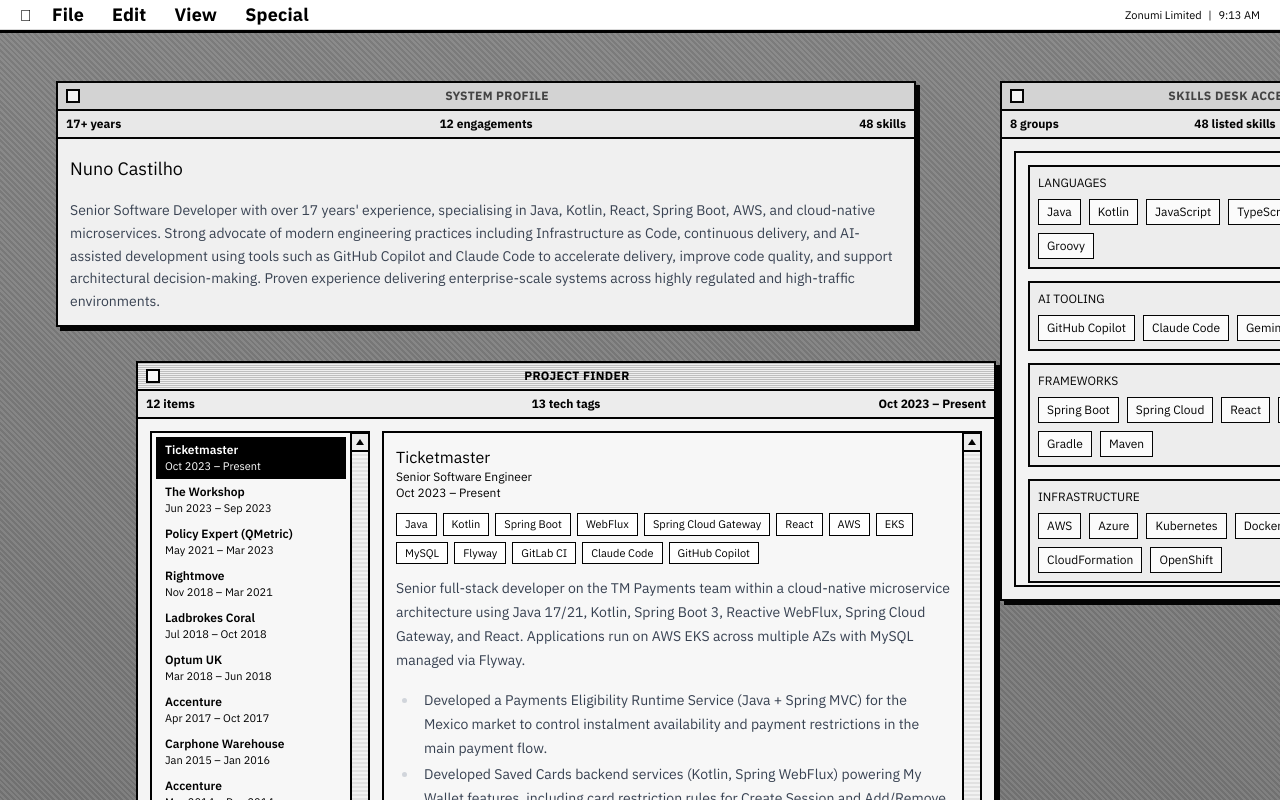
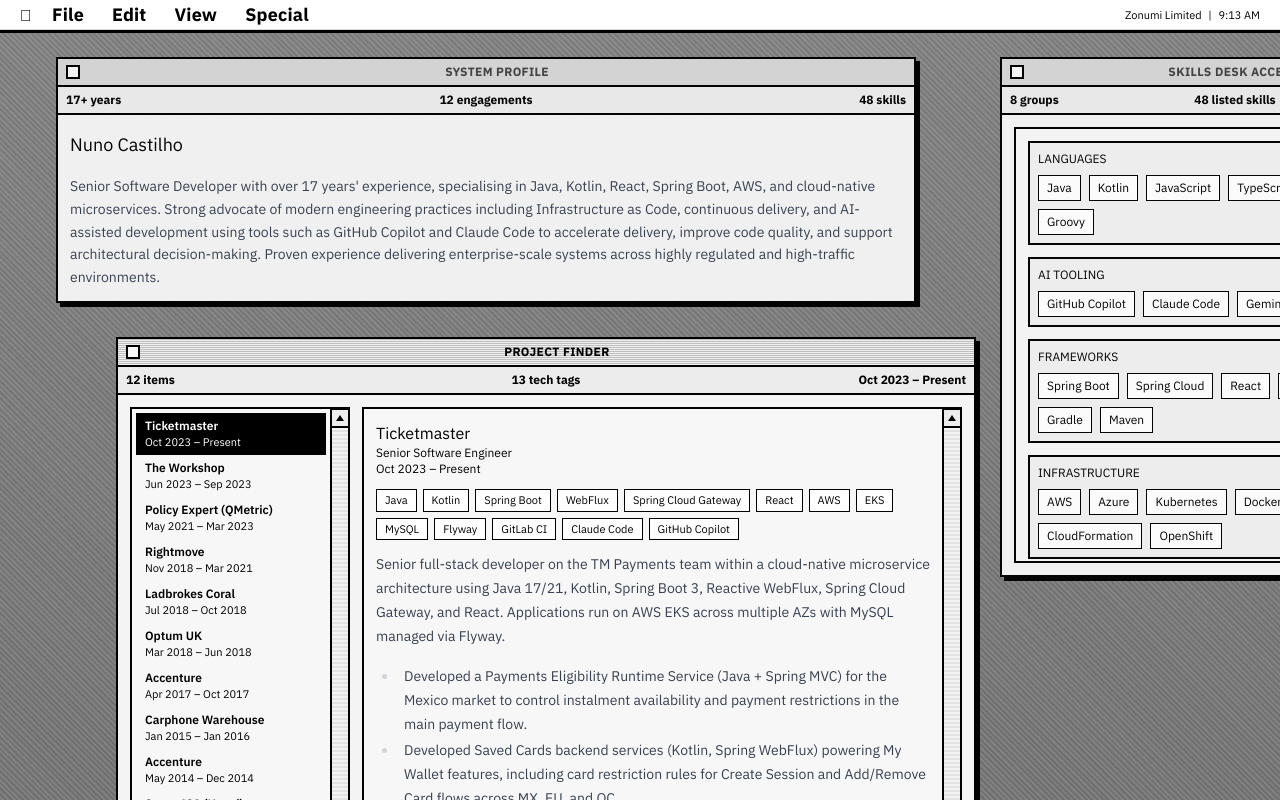
Before and after one commit to zonumi/zonumi-website, a Next.js app: page / in a window 1280 px wide. Shown: the top 800 px of the page. Built offline with nearby package versions, Linux system fonts and the light colour scheme.

Commit message:
style: adjust workspace window chrome and header spacing

```diff
--- a/src/components/MacDesktop.tsx
+++ b/src/components/MacDesktop.tsx
@@ -65,9 +65,9 @@ const INITIAL_WINDOWS: Record<WindowId, WindowState> = {
   "about-profile": { x: 56, y: 24, z: 1 },
   "about-certs": { x: 900, y: 24, z: 2 },
   "about-skills": { x: 1000, y: 24, z: 3 },
-  "about-project": { x: 136, y: 304, z: 4 },
+  "about-project": { x: 116, y: 304, z: 4 },
   "panel-skills": { x: 56, y: 44, z: 5 },
-  "panel-engagements": { x: 56, y: 44, z: 6 },
+  "panel-engagements": { x: 36, y: 44, z: 6 },
   "panel-contact": { x: 120, y: 72, z: 7 }
 };
 
@@ -595,7 +595,7 @@ export function MacDesktop({ profile, engagements }: MacDesktopProps) {
         </div>
       </header>
 
-      <section className={`${isDesktopLayout ? "w-full px-0 py-4 md:py-6" : "mx-auto w-full max-w-[1400px] px-3 py-4 sm:px-5 md:py-6"}`}>
+      <section className={`${isDesktopLayout ? "w-full px-0 py-0" : "mx-auto w-full max-w-[1400px] px-3 py-4 sm:px-5 md:py-6"}`}>
         <div ref={canvasRef} className={`relative ${isDesktopLayout ? "h-[980px]" : "space-y-4"}`}>
           {activePanel === "about" ? aboutWindows : singlePanelWindow}
         </div>
```
